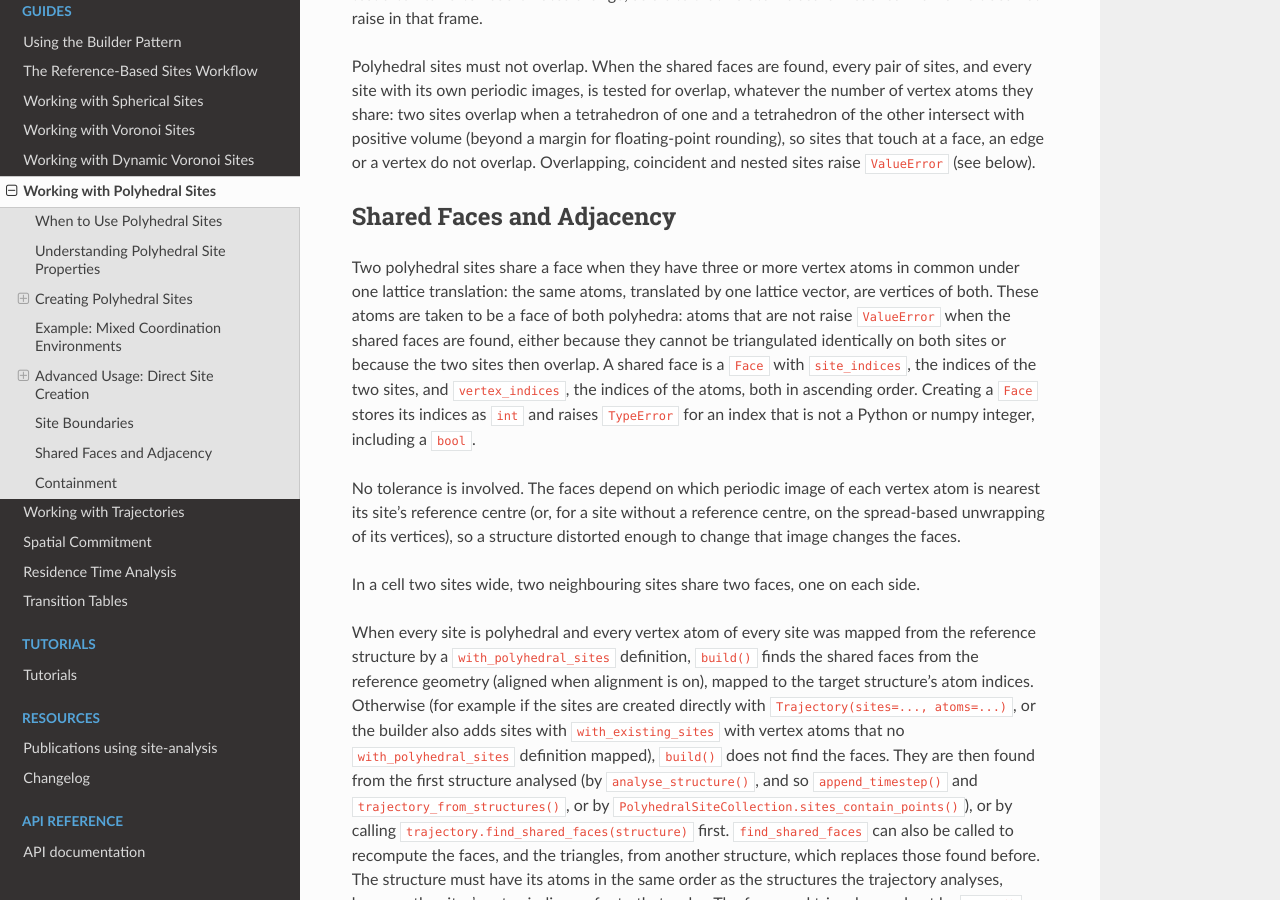
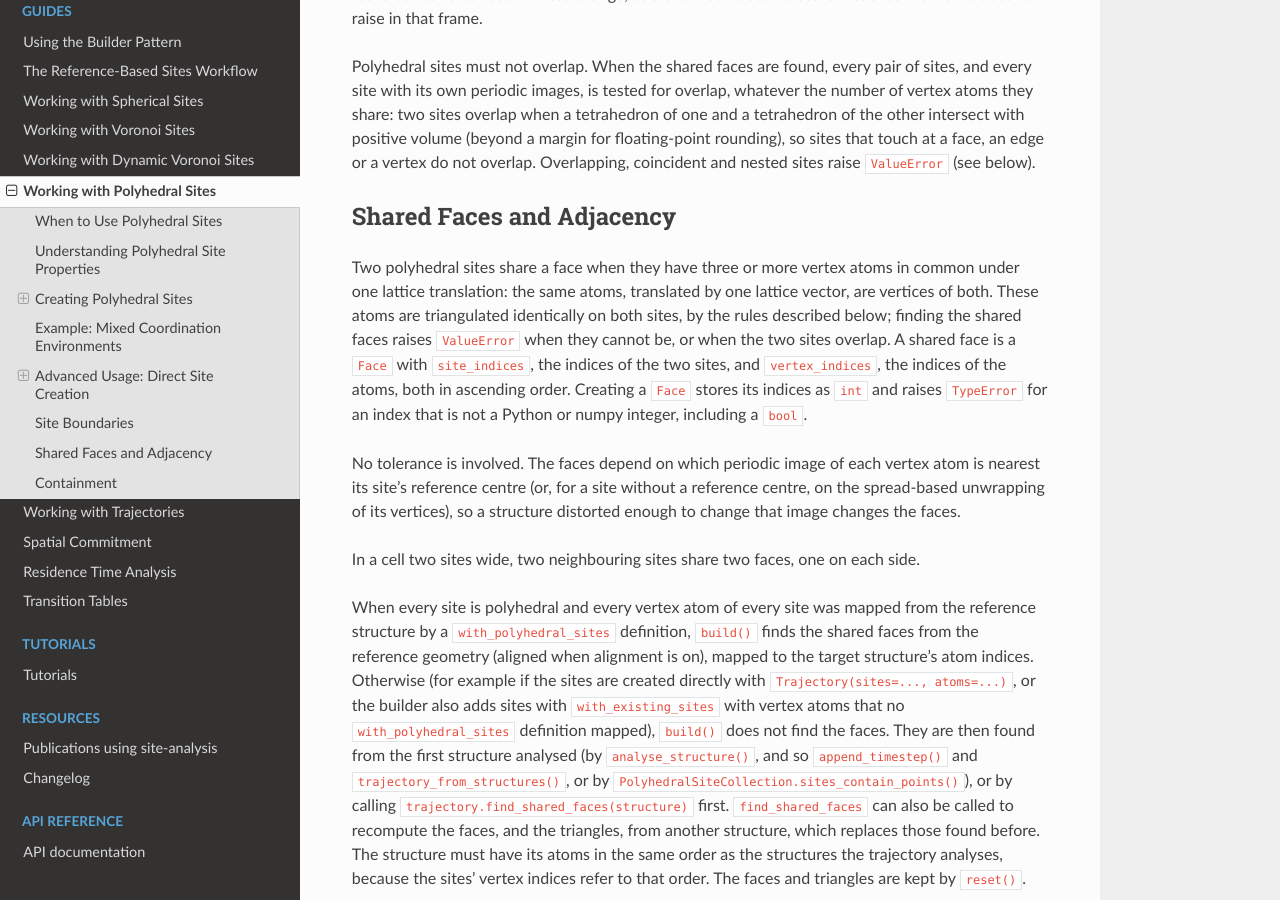
Before and after one commit to bjmorgan/site-analysis, a Sphinx documentation site: the page built from docs/source/guides/polyhedral_sites.md, in a window 1280 px wide and 900 px high, scrolled down 4450 px. Built offline with Sphinx 7.4.7 and the Read the Docs theme 3.1.0, drawn with Linux system fonts in a browser that asks for light colours.

Commit message:
Correct the shared-face and timing wording
Say that shared atoms are triangulated identically by the rules given later in the guide, and that finding the faces raises when they cannot be or when the sites overlap, rather than that every shared set is a face. Describe the per-frame gain with numba as a few per cent, which is what the measurements support.

```diff
--- a/docs/source/guides/polyhedral_sites.md
+++ b/docs/source/guides/polyhedral_sites.md
@@ -184,7 +184,7 @@ Polyhedral sites must not overlap. When the shared faces are found, every pair o
 
 ## Shared Faces and Adjacency
 
-Two polyhedral sites share a face when they have three or more vertex atoms in common under one lattice translation: the same atoms, translated by one lattice vector, are vertices of both. These atoms are taken to be a face of both polyhedra: atoms that are not raise `ValueError` when the shared faces are found, either because they cannot be triangulated identically on both sites or because the two sites then overlap. A shared face is a `Face` with `site_indices`, the indices of the two sites, and `vertex_indices`, the indices of the atoms, both in ascending order. Creating a `Face` stores its indices as `int` and raises `TypeError` for an index that is not a Python or numpy integer, including a `bool`.
+Two polyhedral sites share a face when they have three or more vertex atoms in common under one lattice translation: the same atoms, translated by one lattice vector, are vertices of both. These atoms are triangulated identically on both sites, by the rules described below; finding the shared faces raises `ValueError` when they cannot be, or when the two sites overlap. A shared face is a `Face` with `site_indices`, the indices of the two sites, and `vertex_indices`, the indices of the atoms, both in ascending order. Creating a `Face` stores its indices as `int` and raises `TypeError` for an index that is not a Python or numpy integer, including a `bool`.
 
 No tolerance is involved. The faces depend on which periodic image of each vertex atom is nearest its site's reference centre (or, for a site without a reference centre, on the spread-based unwrapping of its vertices), so a structure distorted enough to change that image changes the faces.
 
```
Also changed, not shown: CHANGELOG.md (+1 -1 lines).
